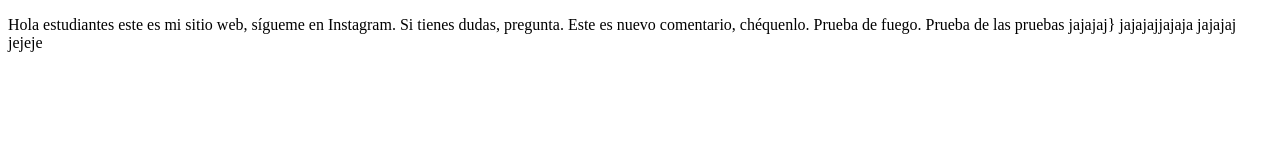
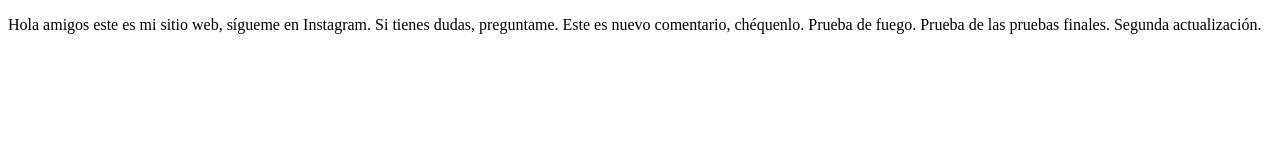
Before and after one commit to cazadorF51/proyectoDemoCursoPrework, a plain HTML site: page index.html in a window 1280 px wide. Drawn offline with Linux system fonts and the light colour scheme.

Commit message:
segundo cambio

```diff
--- a/index.html
+++ b/index.html
@@ -8,13 +8,11 @@
 </head>
 <body>
     <p>
-        Hola estudiantes este es mi sitio web, sígueme en Instagram. Si tienes dudas, pregunta.
+        Hola amigos este es mi sitio web, sígueme en Instagram. Si tienes dudas, preguntame.
         Este es nuevo comentario, chéquenlo. Prueba de fuego.
-        Prueba de las pruebas
-        jajajaj}
-        jajajajjajaja
-        jajajaj
-        jejeje
+        Prueba de las pruebas finales.
+        Segunda actualización.
+
 
     </p>
 </body>
```
